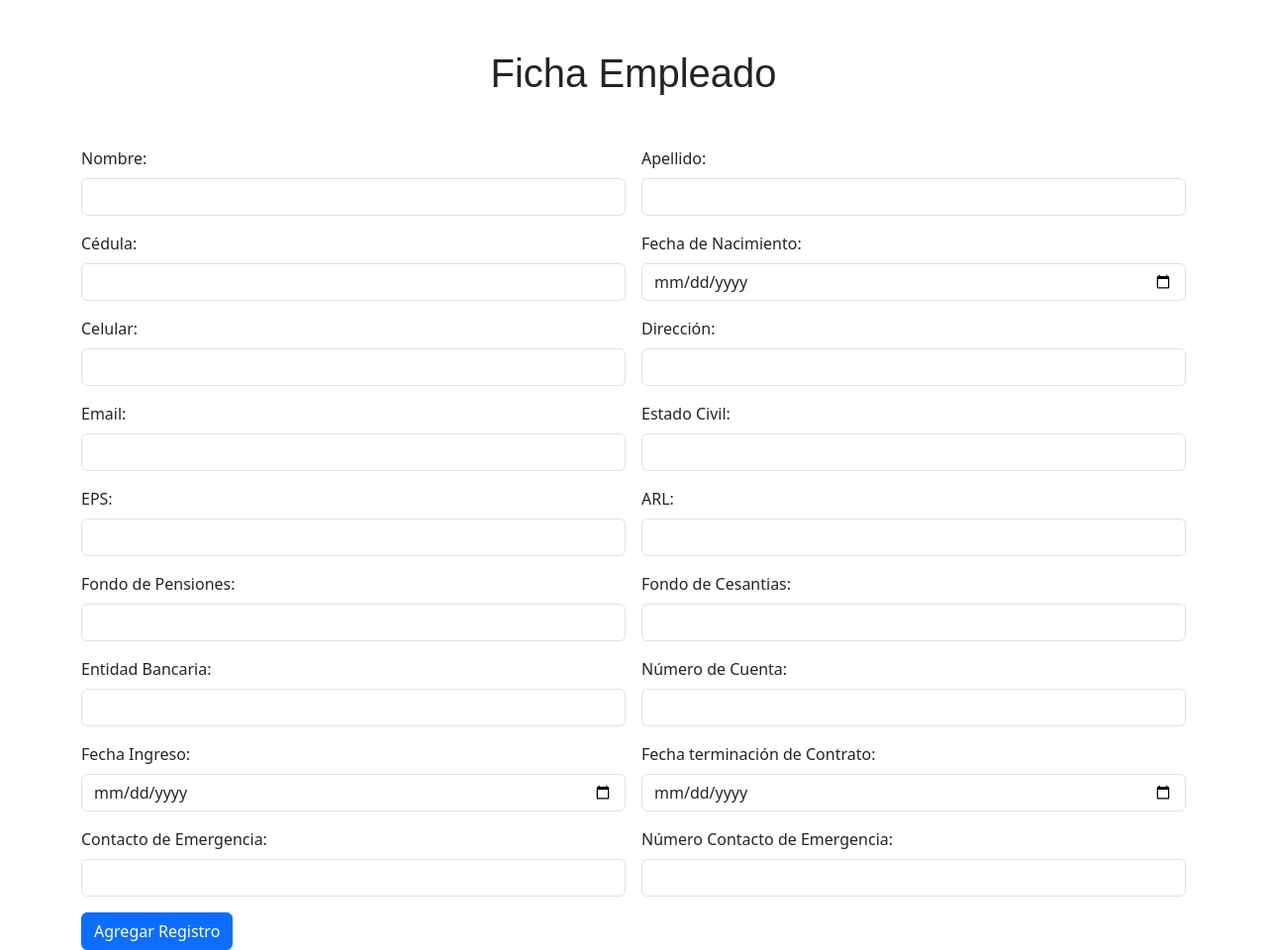
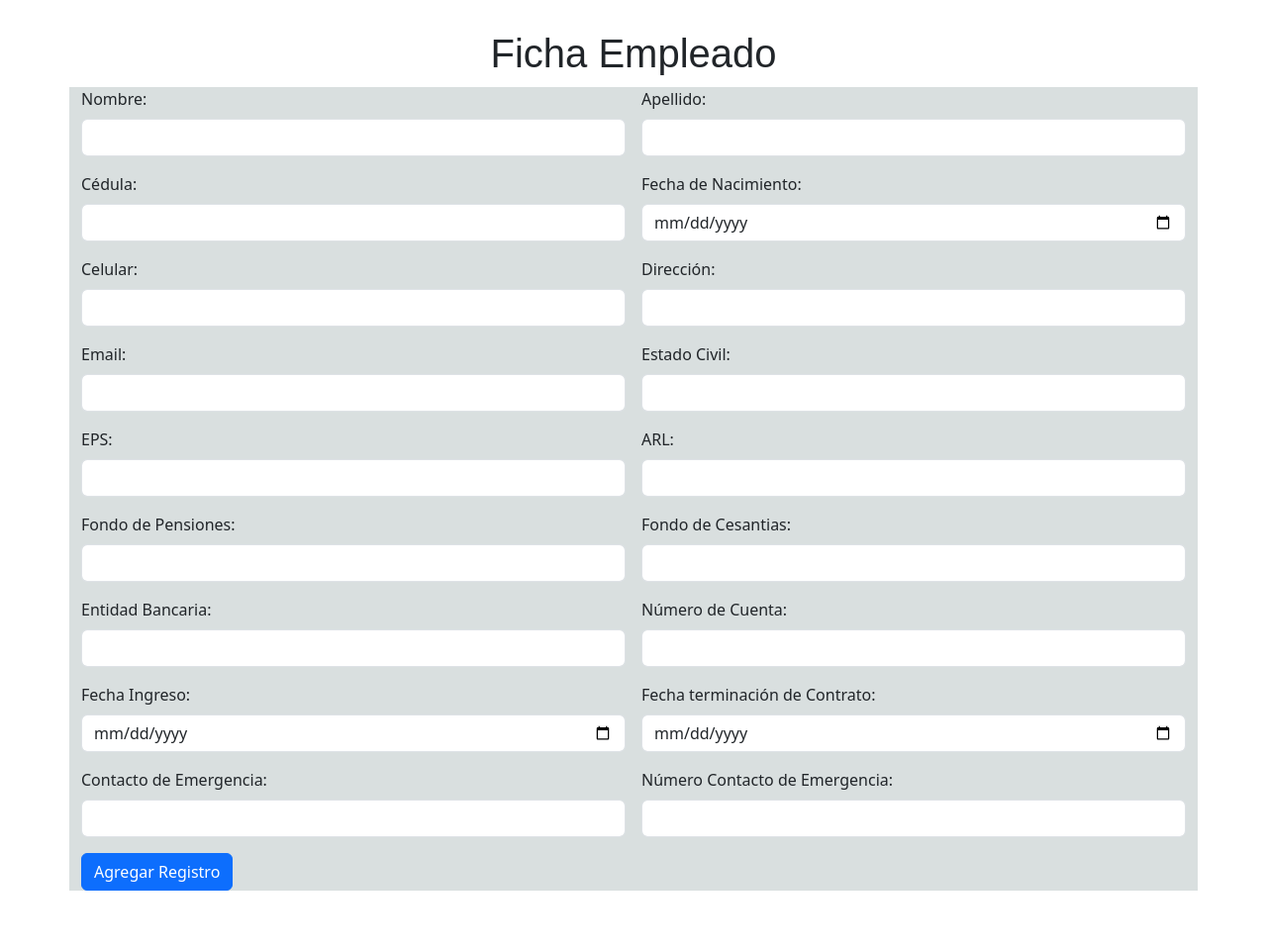
Before and after one commit to velasquez060/Nomina, a PHP site: page /Principal/Empleado/empleado.php in a window 1280 px wide. Shown: the whole page at 99% size. After the commit the page ends 900 px from the top, so only its background shows below. Run offline with PHP 8.4, Linux system fonts and the light colour scheme; some web fonts are replaced.

Commit message:
css
cambio

```diff
--- a/Nomina/Css/empleado.css
+++ b/Nomina/Css/empleado.css
@@ -3,14 +3,15 @@
 
 .container{
     position: relative;
-    margin-top: 50px;
+    margin-top: 10px;
+    background-color: rgb(217, 223, 223);
 }
 
 .tituloempleado{
     display: flex;
     justify-content: center;
     text-align: center;
-    margin-top: 50px;
+    margin-top: 30px;
     font-family: "Freeman", sans-serif;
     font-weight: 200;
     font-style: normal;
```
